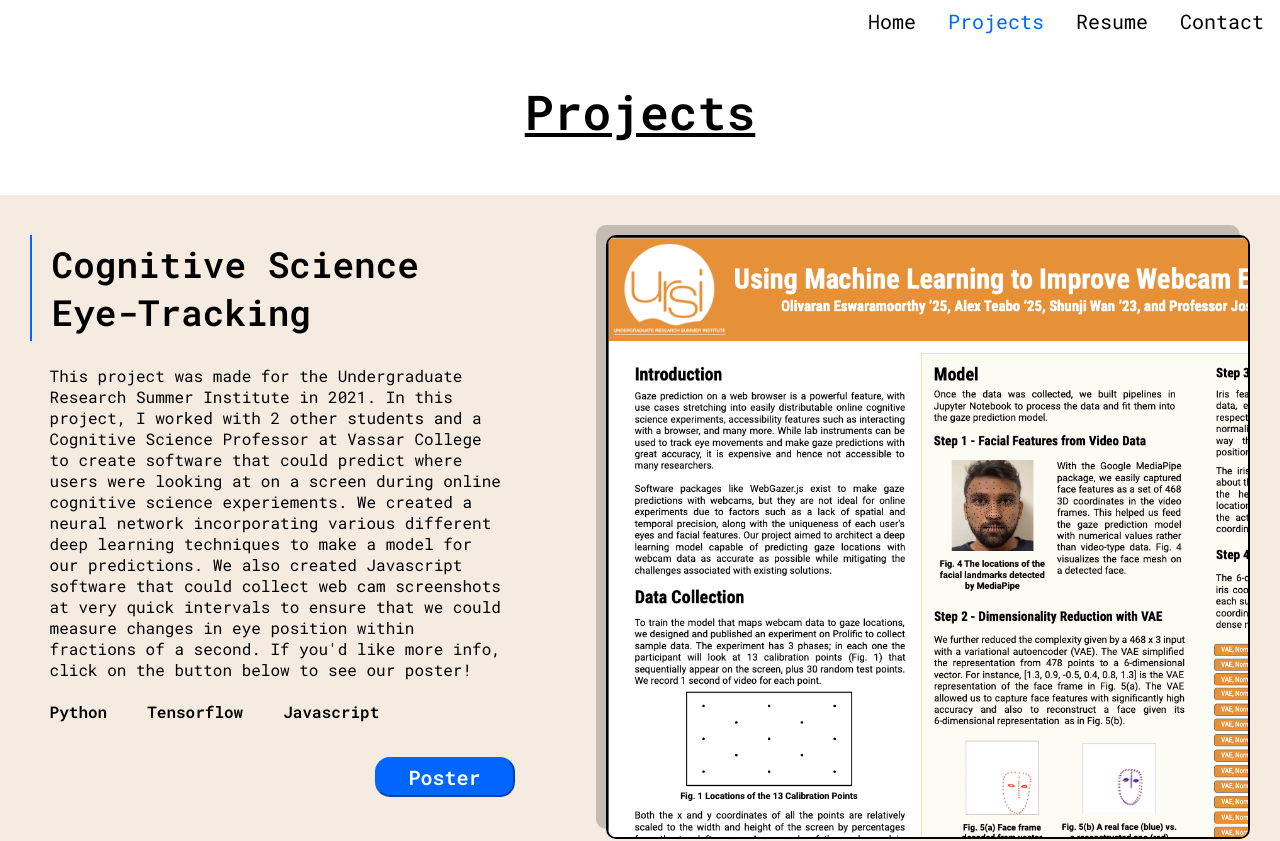
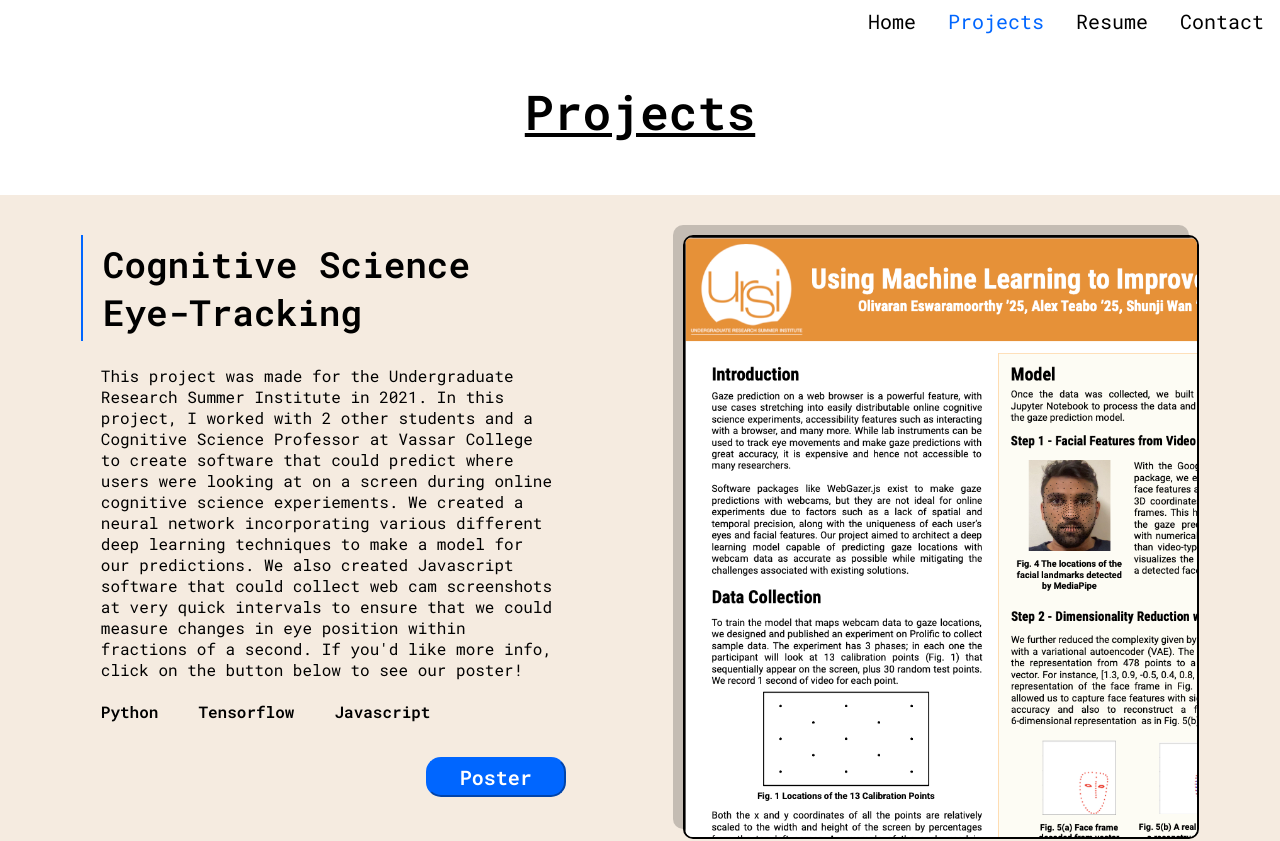
Before and after one commit to OlirEswar/OlirEswar.com, a React (Vite) app: page /Projects in a window 1280 px wide. Shown: the top 841 px of the page. Built offline with nearby package versions, Linux system fonts and the light colour scheme.

Commit message:
Adjusted spacing btwn project description and image

```diff
--- a/src/ProjectCard.css
+++ b/src/ProjectCard.css
@@ -12,9 +12,12 @@
 
 .project-card__description {
     max-width: 500px;
+
 }
 
 .project-card h1 {
+    /* background-color: #F5EBE0; This might look good if we wanna just remove the color for every other card*/
+
     padding:  5px 20px;
     text-decoration: none;
     font-family: "Roboto Mono", monospace;
@@ -77,9 +80,9 @@
 .project-card__image {
     text-align: center;
     min-width: 30%;
-    max-width: 50%;
+    max-width: 40%;
     max-height: 600px;
-    margin-left: 6%;
+    margin-left: 8%;
     margin-bottom: 10px;
     box-shadow: -10px -10px rgba(0, 0, 0, 0.2);
     border-radius: 10px;
--- a/src/main.jsx
+++ b/src/main.jsx
@@ -35,7 +35,6 @@ ReactDOM.createRoot(document.getElementById("root")).render(
         <Route
           path="/Projects"
           element={
-            //<div className="main-container">
             <div className="project-container">
               <h1>Projects</h1>
               <ProjectCard
```
